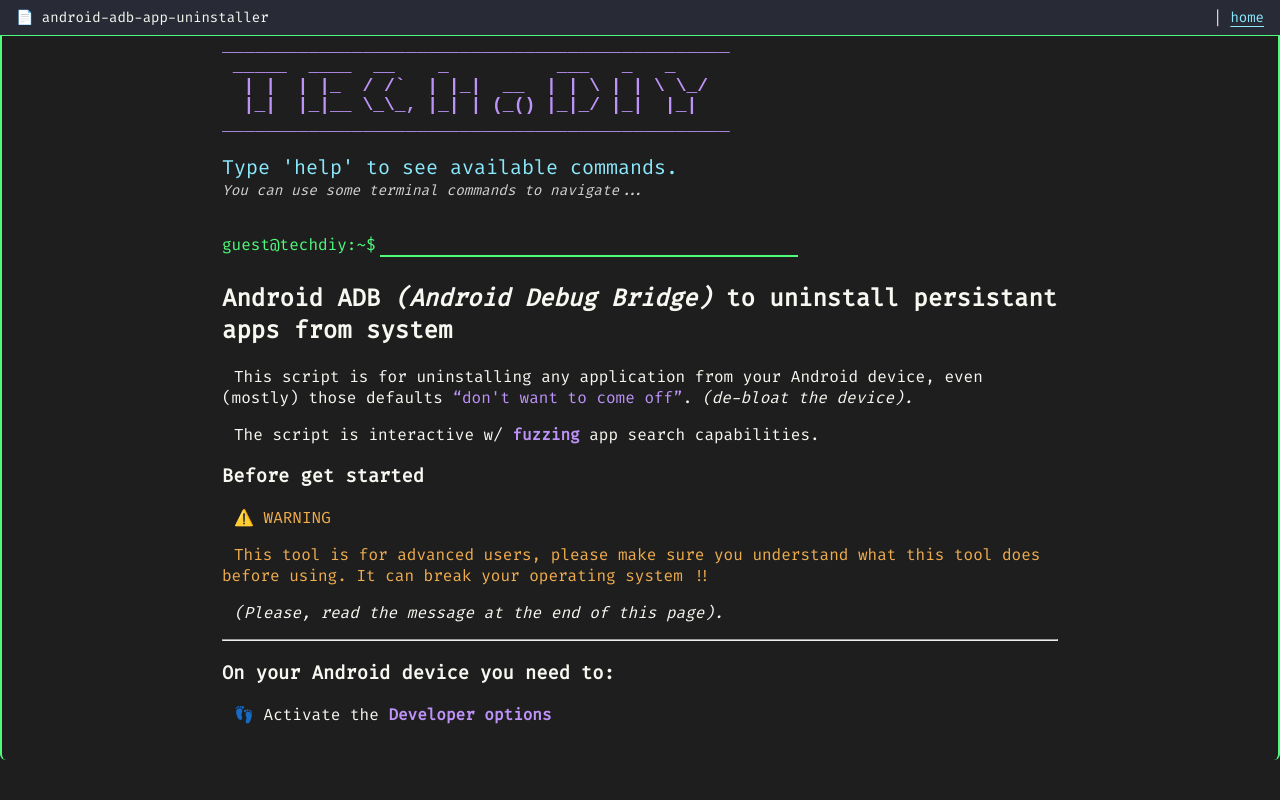
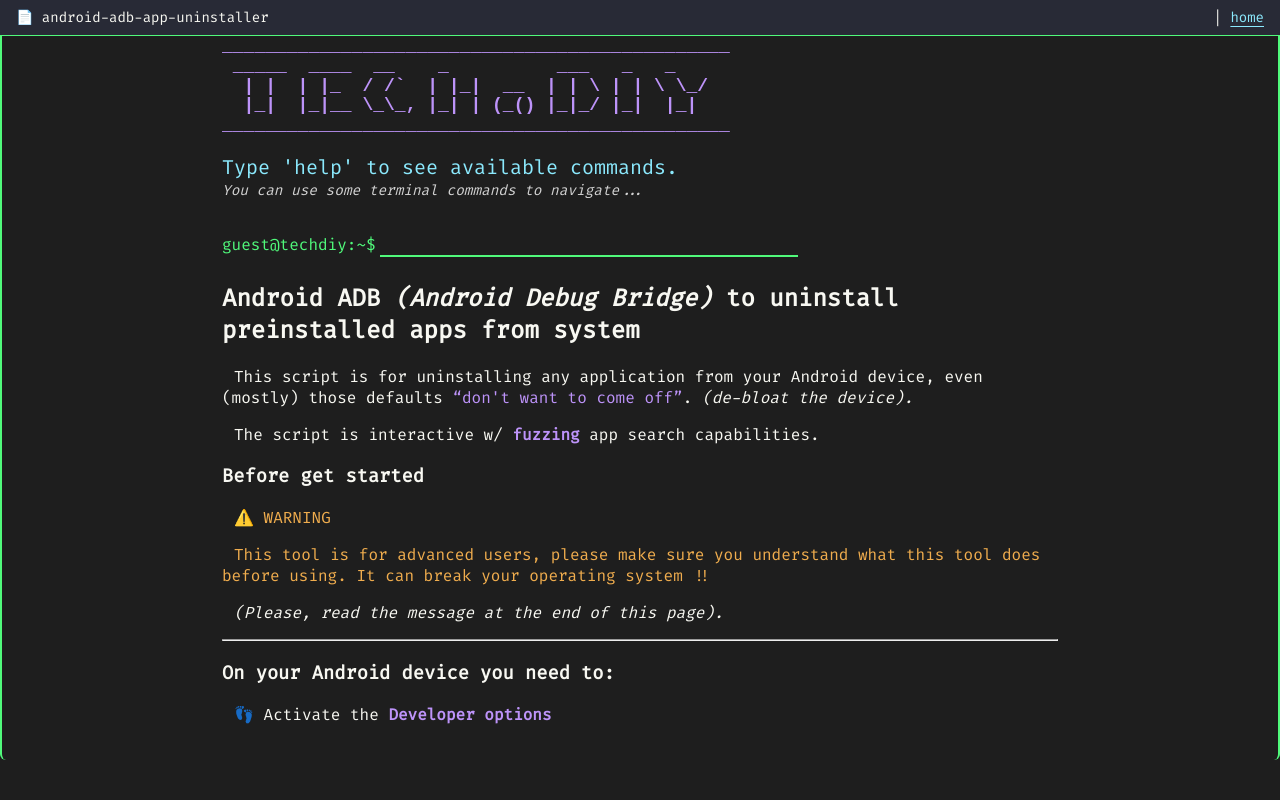
Before and after one commit to nkuk377/techdiy, a plain HTML site: page android-adb-app-uninstaller.html in a window 1280 px wide. Drawn offline with Linux system fonts and the light colour scheme.

Commit message:
Update android-adb-app-uninstaller.html

```diff
--- a/android-adb-app-uninstaller.html
+++ b/android-adb-app-uninstaller.html
@@ -47,7 +47,7 @@ _______________________________________________
 <!-- Main static content for files/pages -->
 
 <div class="file-content">
-	<h2>Android ADB <i>(Android Debug Bridge)</i> to uninstall persistant apps from system</h2>
+	<h2>Android ADB <i>(Android Debug Bridge)</i> to uninstall preinstalled apps from system</h2>
 
 	<p>This script is for uninstalling any application from your Android device, even (mostly) those defaults <q>don't want to come off</q>. <i>(de-bloat the device).</i></p>
 
```
